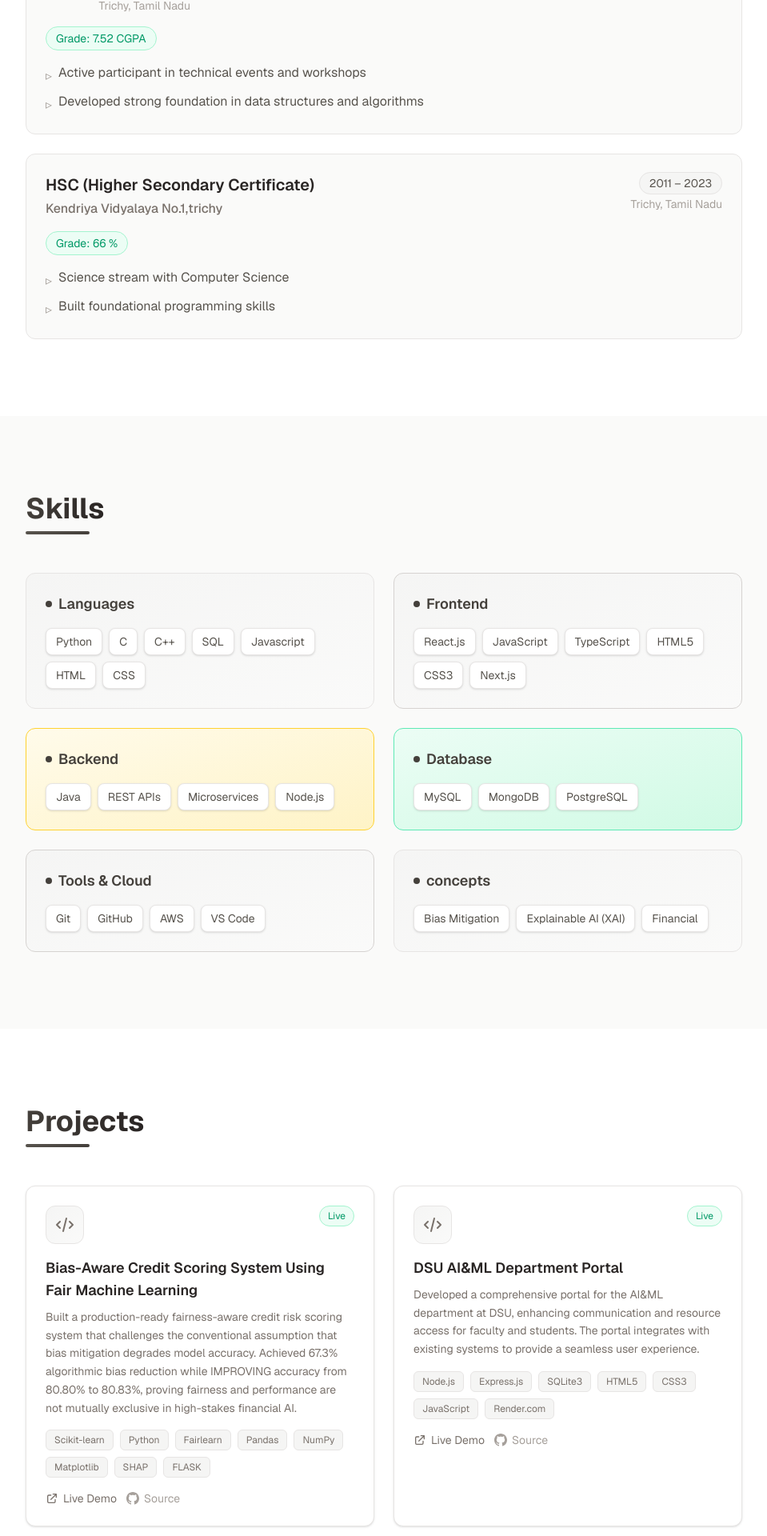
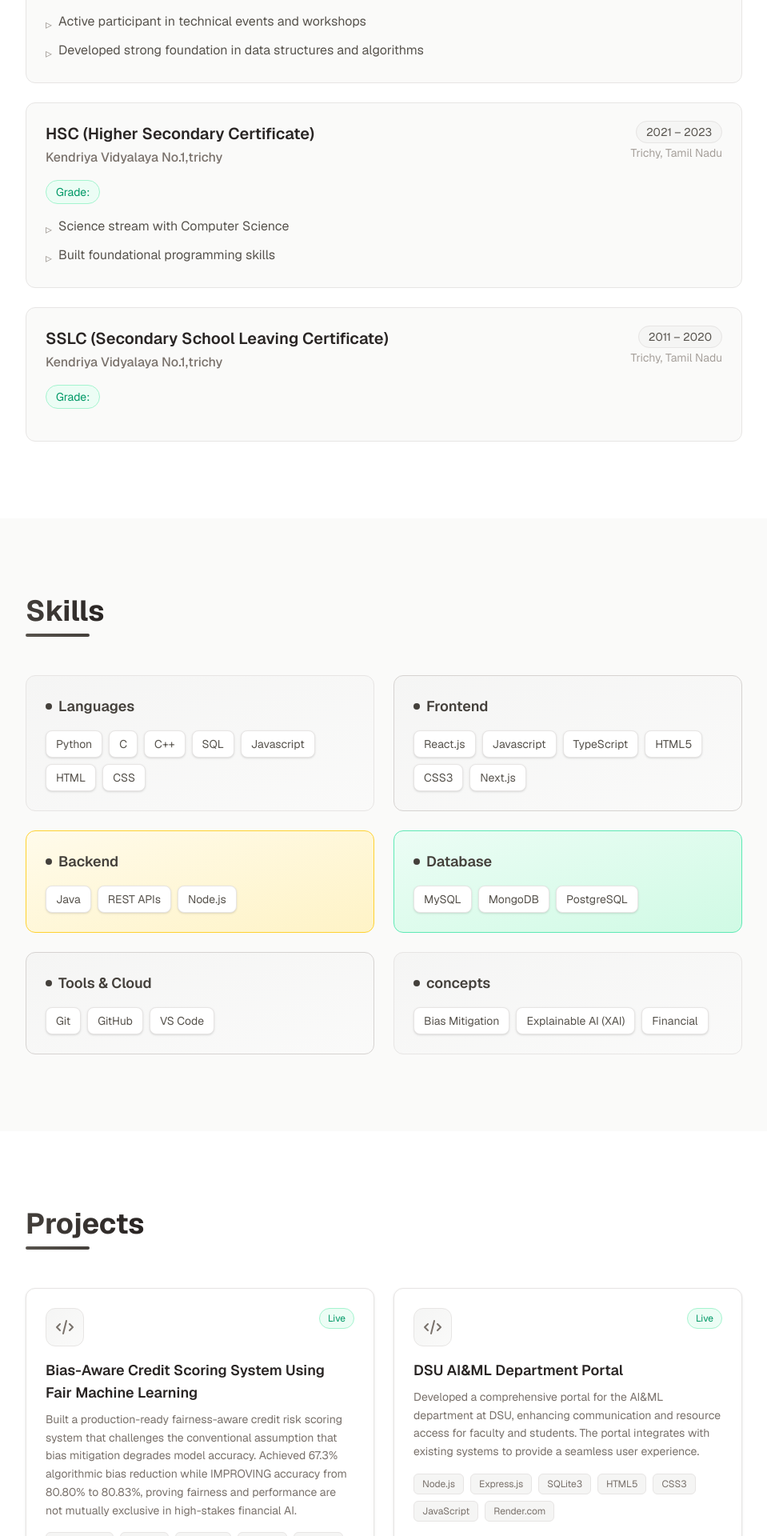
Before and after one commit to Gxneshex/ganesh-portfolio, a Next.js app: page / in a window 1280 px wide. Shown: the part 3440-5360 px from the top of the page at 80% size, without its empty margins (160-1119 px from the left). Built offline with nearby package versions, Linux system fonts and the light colour scheme.

Commit message:
update: portfolio data

```diff
--- a/app/data/portfolio.ts
+++ b/app/data/portfolio.ts
@@ -16,15 +16,15 @@ export const portfolioData = {
   twitter: "https://x.com/GXNESH_69",
 
   // Profile Summary (shown in About section)
-  summary: `A motivated and detail-oriented pre-final year Artificial Intelligence and Machine Learning student, currently building a strong foundation in machine learning and AI. Passionate about exploring innovative technologies and contributing to impactful projects in dynamic environments. I am particularly interested in the intersection of AI and finance, with a long-term goal of developing machine learning solutions for financial forecasting, fraud detection, and investment optimization. Committed to learning from experiences, working with diverse datasets, and developing expertise in cutting-edge AI technologies. Eager to collaborate with forward-thinking individuals and grow continuously, both personally and professionally.`,
+  summary: `Pre-final year AI & ML student at DSU, building at the intersection of responsible AI and finance. I research fairness-aware machine learning — my credit scoring system achieved 67.3% algorithmic bias reduction while improving model accuracy, proving fairness and performance aren't trade-offs. Long-term, I'm working toward applying ML to financial systems: fraud detection, credit risk, and investment optimization. Currently exploring the AI-Finance overlap through projects, certifications, and a planned MBA in FinTech.`,
 
   // Skills — grouped by category
   skills: {
     "Languages": ["Python", "C", "C++", "SQL", "Javascript", "HTML", "CSS"],
-    "Frontend": ["React.js", "JavaScript", "TypeScript", "HTML5", "CSS3", "Next.js"],
-    "Backend": ["Java", "REST APIs", "Microservices", "Node.js"],
+    "Frontend": ["React.js", "Javascript", "TypeScript", "HTML5", "CSS3", "Next.js"],
+    "Backend": ["Java", "REST APIs", "Node.js"],
     "Database": ["MySQL", "MongoDB", "PostgreSQL"],
-    "Tools & Cloud": ["Git", "GitHub", "AWS", "VS Code"],
+    "Tools & Cloud": ["Git", "GitHub", "VS Code"],
     "concepts": ["Bias Mitigation", "Explainable AI (XAI)", "Financial"],
   },
   // Work Experience
@@ -66,7 +66,7 @@ export const portfolioData = {
         "Collaborated with cross-functional team members to ensure seamless coordination and workflow",
         "Completed individual tasks with a high on-time and accuracy rate, reflecting strong attention to detail",
       ],
-      technologies: ["React.js", "Spring Boot", "MySQL", "Java"],
+      technologies: ["Task Management", "Project Coordination", "Reporting", "Workflow Optimization"],
     },
   ],
 
@@ -76,7 +76,7 @@ export const portfolioData = {
       institution: "Dhanalakshmi Srinivasan University School of Engineering and Technology",
       degree: "Bachelor of Technology in Artificial Intelligence and Machine Learning",
       grade: "7.52 CGPA",
-      period: "2023 – 2027 (Expected)",
+      period: "2023 – 2027",
       location: "Trichy, Tamil Nadu",
       highlights: [
         "Active participant in technical events and workshops",
@@ -86,13 +86,21 @@ export const portfolioData = {
     {
       institution: "Kendriya Vidyalaya No.1,trichy",
       degree: "HSC (Higher Secondary Certificate)",
-      grade: "66 %",
-      period: "2011 – 2023",
+      grade: "",
+      period: "2021 – 2023",
       location: "Trichy, Tamil Nadu",
       highlights: [
         "Science stream with Computer Science",
         "Built foundational programming skills",
       ],
+    },
+    {
+      institution: "Kendriya Vidyalaya No.1,trichy",
+      degree: "SSLC (Secondary School Leaving Certificate)",
+      grade: " ",
+      period: "2011 – 2020",
+      location: "Trichy, Tamil Nadu",
+      highlights: [],
     },
   ],
 
@@ -198,9 +206,9 @@ export const portfolioData = {
         "Achieved significant bias reduction while improving model accuracy",
         "Demonstrated that fairness and performance can coexist in financial AI applications",
       ],
-      technologies: ["Scikit-learn", "Python", "Fairlearn", "Pandas", "NumPy","Matplotlib","SHAP","FLASK"],
-      link: "bias-aware-credit-risk-scoring.onrender.com",
-      github: " github.com/Gxneshex/bias-aware-credit-risk",
+      technologies: ["Scikit-learn", "Python", "Fairlearn", "Pandas", "NumPy", "Matplotlib", "SHAP", "FLASK"],
+      link: "https://bias-aware-credit-risk-scoring.onrender.com/",
+      github: "https://github.com/Gxneshex/bias-aware-credit-risk",
       status: "Live",
     },
     {
@@ -211,21 +219,8 @@ export const portfolioData = {
         "Integrated with existing systems to ensure data consistency and accessibility",
         "Enhanced user experience through intuitive design and responsive layout",
       ],
-      technologies: [ "Node.js", "Express.js", "SQLite3", "HTML5", "CSS3", "JavaScript", "Render.com" ],
-      link: "https://dsu-aiml-portal-1.onrender.com/",
-      github: "https://github.com/Gxneshex/dsu-aiml-portal",
-      status: "Live",
-    },
-    {
-      name: "DSU AI&ML Department Portal",
-      description: "Developed a comprehensive portal for the AI&ML department at DSU, enhancing communication and resource access for faculty and students. The portal integrates with existing systems to provide a seamless user experience.",
-       highlights: [
-        "Led the development of a feature-rich portal for the AI&ML department",
-        "Integrated with existing systems to ensure data consistency and accessibility",
-        "Enhanced user experience through intuitive design and responsive layout",
-      ],
-      technologies: [ "Node.js", "Express.js", "SQLite3", "HTML5", "CSS3", "JavaScript", "Render.com" ],
-      link: "https://dsu-aiml-portal-1.onrender.com/",
+      technologies: ["Node.js", "Express.js", "SQLite3", "HTML5", "CSS3", "JavaScript", "Render.com"],
+      link: "https://dsu-aiml-portal.vercel.app/",
       github: "https://github.com/Gxneshex/dsu-aiml-portal",
       status: "Live",
     },
@@ -235,7 +230,7 @@ export const portfolioData = {
       highlights: [
         "Conducted research on various bias detection methods in machine learning models",
       ],
-      technologies: [ "Python", "Scikit-learn", "Fairlearn", "Pandas", "NumPy","Matplotlib","SHAP"],
+      technologies: ["Python", "Scikit-learn", "Fairlearn", "Pandas", "NumPy", "Matplotlib", "SHAP"],
     },
     {
       name: "Credit Risk AI",
@@ -245,7 +240,7 @@ export const portfolioData = {
         "Enhanced communication and resource access for faculty and students",
         "Integrated with existing systems to provide a seamless user experience",
       ],
-      technologies: [ "Python", "Scikit-learn", "Fairlearn", "Pandas", "NumPy","Matplotlib","SHAP", "HTML5" ,"React.js", "Next.js", "SQLite3" ],
+      technologies: ["Python", "Scikit-learn", "Fairlearn", "Pandas", "NumPy", "Matplotlib", "SHAP", "HTML5", "React.js", "Next.js", "SQLite3"],
       github: "https://github.com/Gxneshex/Credit-risk-AI",
     },
   ],
```
Lines whose indentation alone changed are shown as unchanged.
